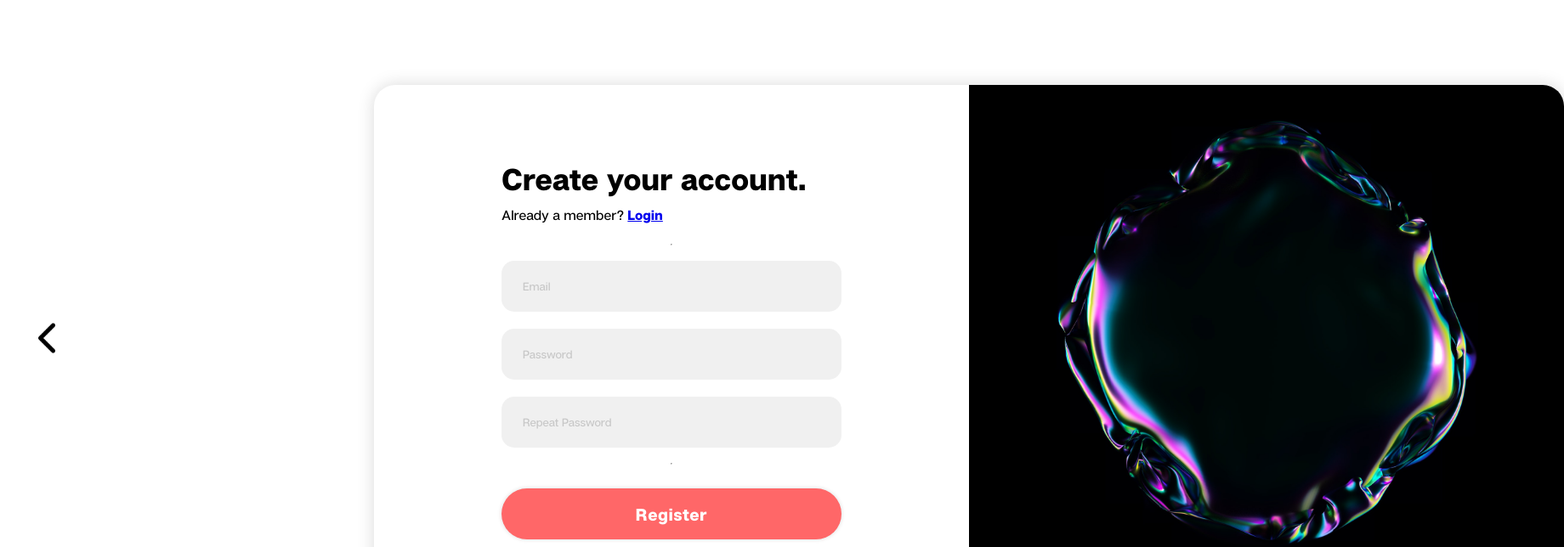
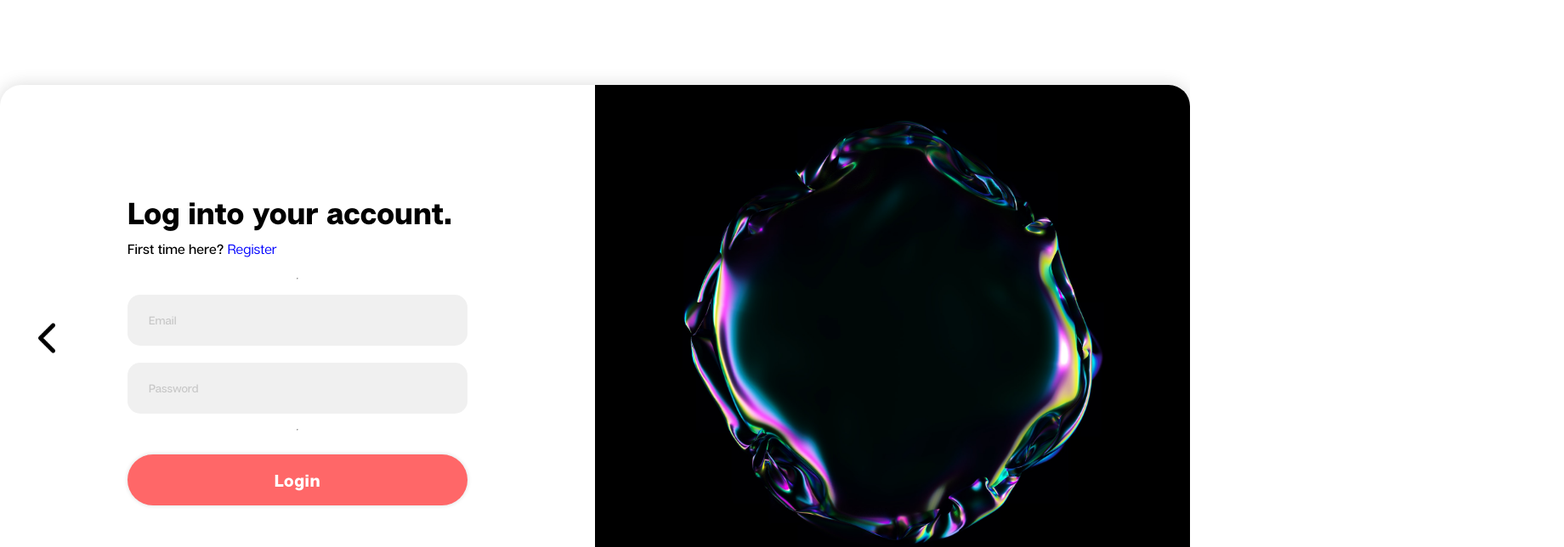
Before and after one commit to nite-app/nite, a React (Create React App) app: page /register in a window 1280 px wide. Shown: the top 644 px of the page at 85% size, 1840 px wide, since content can reach past the window. Built offline with nearby package versions, Linux system fonts and the light colour scheme.

Commit message:
folder fix auth

```diff
--- a/src/App.js
+++ b/src/App.js
@@ -2,10 +2,10 @@ import "./App.css";
 import { BrowserRouter, Routes, Route } from "react-router-dom";
 
 import Home from "./screens/Home";
-import Register from "./screens/auth/Register";
-import Login from "./screens/auth/Login";
+import Register from "./screens/auth/RegisterScreen";
+import Login from "./screens/auth/LoginScreen";
 import Page2 from "./screens/Page2.js";
-import Page3 from "./screens/Page3.js"
+import Page3 from "./screens/Page3.js";
 
 function App() {
   return (
--- /dev/null
+++ b/src/Screens/auth/LoginScreen.js
@@ -0,0 +1,12 @@
+import React from "react";
+import Login from "../../components/Auth/Login";
+
+function RegisterScreen() {
+  return (
+    <>
+      <Login />
+    </>
+  );
+}
+
+export default RegisterScreen;
--- /dev/null
+++ b/src/Screens/auth/RegisterScreen.js
@@ -0,0 +1,12 @@
+import React from "react";
+import Register from "../../components/Auth/Login";
+
+function RegisterScreen() {
+  return (
+    <>
+      <Register />
+    </>
+  );
+}
+
+export default RegisterScreen;
```
Also changed, not shown: src/components/Auth/Login.js (renamed from src/Screens/Auth/Login.js), src/components/Auth/Register.js (renamed from src/Screens/Auth/Register.js).
